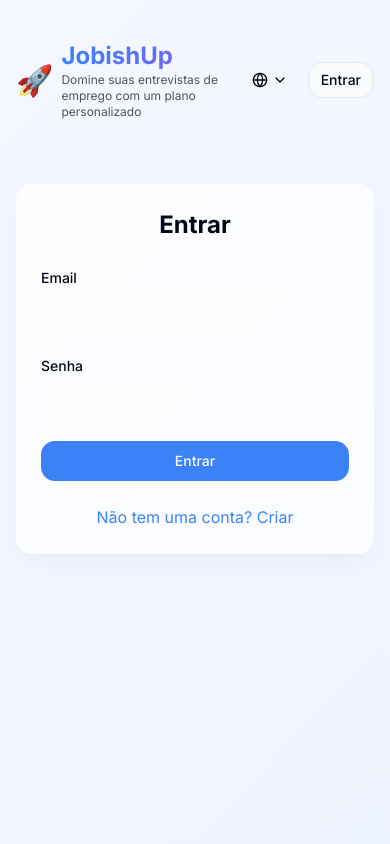
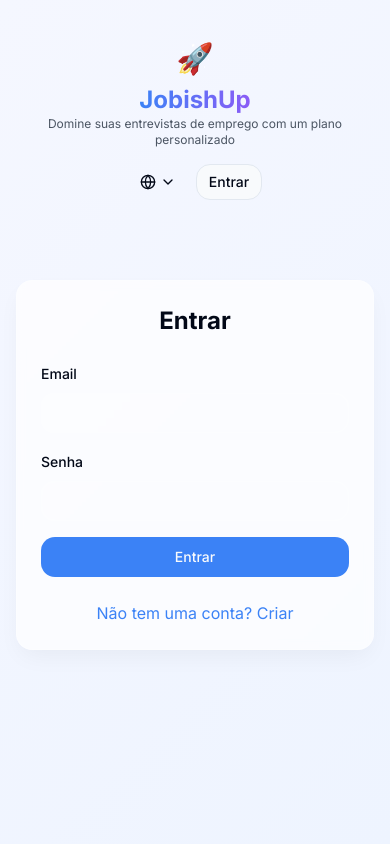
Before and after one commit to kadaum/jobishup, a React (Vite) app: page /auth in a window 390 px wide. Shown: the top 844 px of the page. Built offline with nearby package versions, Linux system fonts and the light colour scheme.

Commit message:
Fix: Centralize header elements
Centralize the rocket icon, "JobishUp" title, and subtitle in the header.

```diff
--- a/src/components/Header.tsx
+++ b/src/components/Header.tsx
@@ -24,27 +24,27 @@ const Header = () => {
       animate={{ opacity: 1, y: 0 }}
       transition={{ duration: 0.5 }}
     >
-      <div className="flex justify-between items-center">
-        {/* Logo and Title */}
+      <div className="flex flex-col items-center mb-4 md:flex-row md:justify-between md:items-center">
+        {/* Logo and Title - Now centered */}
         <motion.div
-          className="flex items-center gap-2"
+          className="flex flex-col items-center md:items-start md:flex-row md:gap-2"
           initial={{ scale: 0.9 }}
           animate={{ scale: 1 }}
           transition={{ delay: 0.2, type: "spring", stiffness: 200 }}
         >
-          <span className="text-3xl">🚀</span>
-          <div className="flex flex-col">
-            <h1 className="text-2xl md:text-3xl font-bold bg-gradient-to-r from-interview-blue to-interview-purple bg-clip-text text-transparent">
+          <span className="text-3xl mb-2 md:mb-0">🚀</span>
+          <div className="flex flex-col items-center md:items-start">
+            <h1 className="text-2xl md:text-3xl font-bold bg-gradient-to-r from-interview-blue to-interview-purple bg-clip-text text-transparent text-center md:text-left">
               {t('app.title')}
             </h1>
-            <p className="text-gray-600 text-xs md:text-sm">
+            <p className="text-gray-600 text-xs md:text-sm text-center md:text-left">
               {t('app.subtitle')}
             </p>
           </div>
         </motion.div>
 
         {/* Navigation and User Controls */}
-        <div className="flex items-center gap-2">
+        <div className="flex items-center gap-2 mt-4 md:mt-0">
           <LanguageSelector />
 
           {isAuthenticated ? (
```
